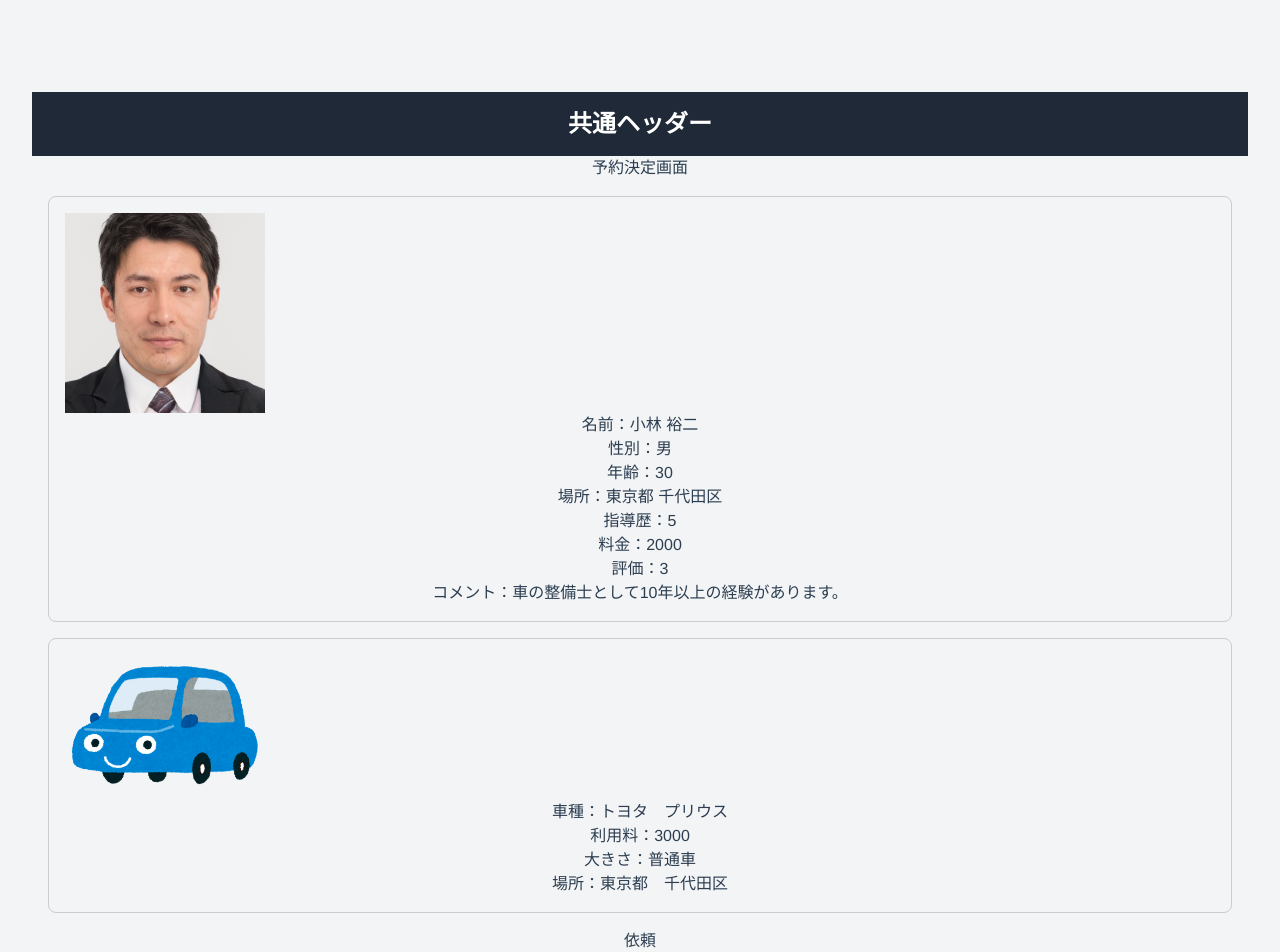
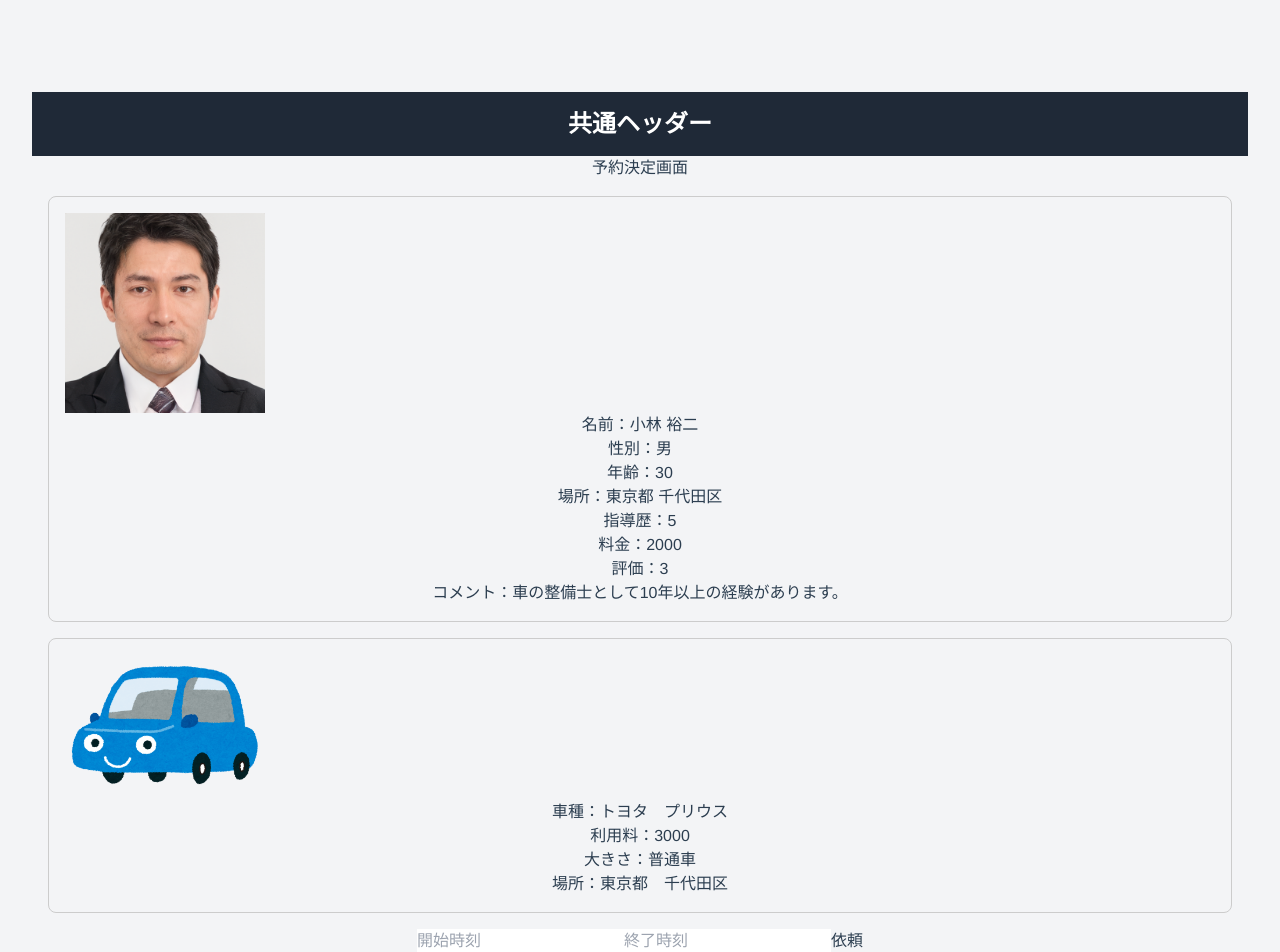
Before and after one commit to tkming0916/docomo-hack-tameB-frontend, a Vue app in the folder app/: page /request/1 in a window 1280 px wide. Shown: the top 952 px of the page. Built offline with nearby package versions, Linux system fonts and the light colour scheme.

Commit message:
開始時刻と終了時刻のテキストボックス配置． 依頼ボタンをクリックでチャットに遷移．

```diff
--- a/app/src/pages/StudentRequest.vue
+++ b/app/src/pages/StudentRequest.vue
@@ -1,22 +1,23 @@
 <template>
   <div>
-
     <h1>予約決定画面</h1>
 
-    <Card_student :cardData="selectedCardCorches"/>
-    <Card_car :cardData="selectedCardCars"/>
+    <Card_student :cardData="selectedCardCorches" />
+    <Card_car :cardData="selectedCardCars" />
+
+      <input type="text" v-model="newMessage" placeholder="開始時刻" />
+
+      <input type="text" v-model="newMessage" placeholder="終了時刻" />
 
     <button type="submit" @click="exec">依頼</button>
-
   </div>
 </template>
 
-
 <script>
-import Card_car from '../components/card_car.vue';
-import Card_student from '../components/card_student.vue';
-import cardsData_car from '../assets/cars.json';
-import cardsData_student from '../assets/corches.json';
+import Card_car from "../components/card_car.vue";
+import Card_student from "../components/card_student.vue";
+import cardsData_car from "../assets/cars.json";
+import cardsData_student from "../assets/corches.json";
 
 export default {
   props: ["id"], // 遷移前のidを受け取る
@@ -24,7 +25,7 @@ export default {
 
   components: {
     Card_student,
-    Card_car
+    Card_car,
   },
   data() {
     // const words = this.id.split('-');
@@ -37,17 +38,18 @@ export default {
   computed: {
     // const words = this.id.split('-'),
     selectedCardCorches() {
-      return this.cards1.find(card => card.id === 1);
+      return this.cards1.find((card) => card.id === 1);
     },
     selectedCardCars() {
-      return this.cards2.find(card => card.id === 2);
+      return this.cards2.find((card) => card.id === 2);
+    },
+  },
+  methods: {
+    exec() {
+      this.$router.push({ name: "ChatPage" });
     }
   },
-
-
-
 };
-
 </script>
 
 <style>
```
